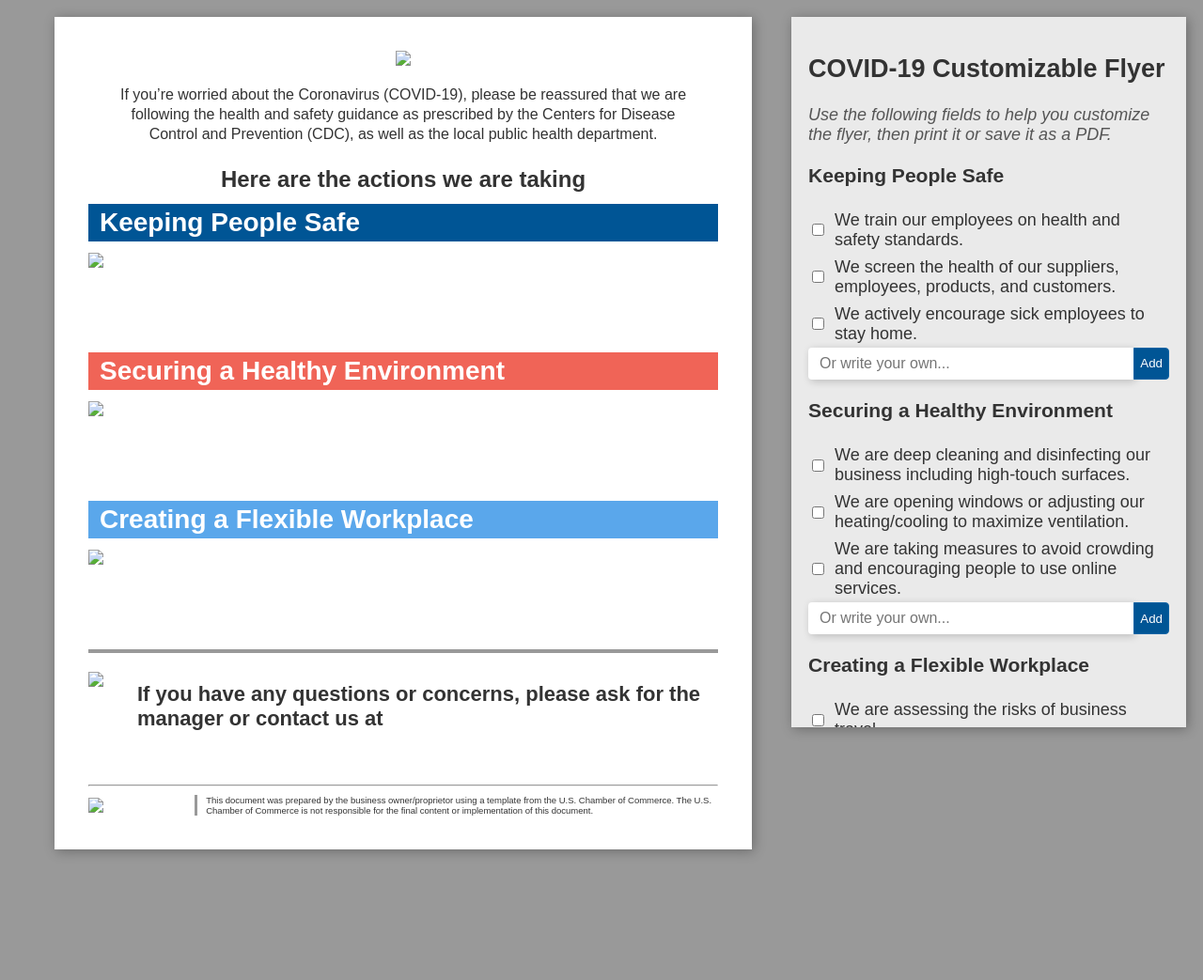
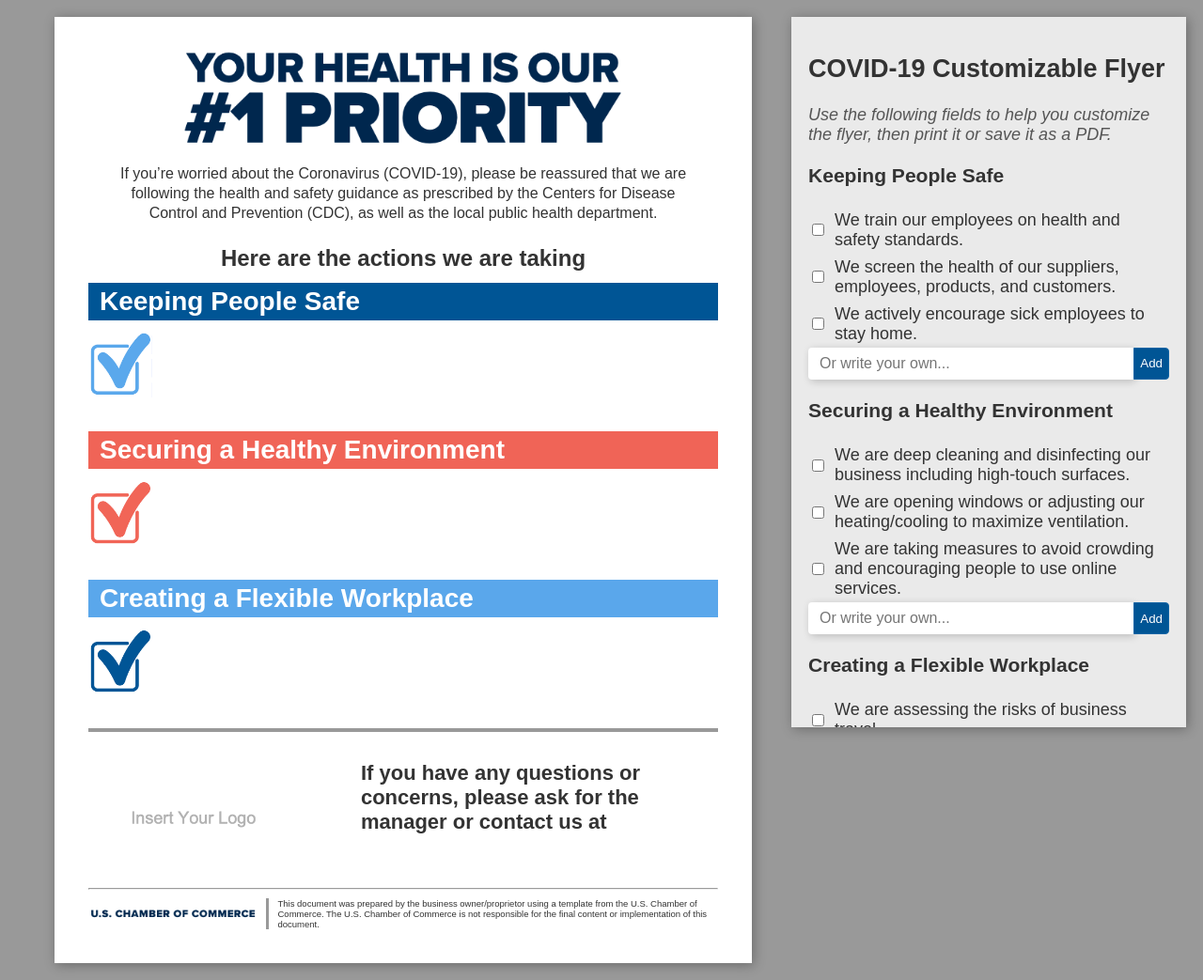
Before and after one commit to USChamber/covid-19-flyer-generator, a website: page src/index.html in a window 1280 px wide. Shown: the whole page at 94% size. Before the commit the page ends 922 px from the top, so only its background shows below. Drawn offline with Linux system fonts and the light colour scheme; files that its build step writes are made by us from their sources.

Commit message:
V1 in Prod

```diff
--- a/src/index.html
+++ b/src/index.html
@@ -5,7 +5,7 @@
     <meta charset="UTF-8">
     <meta name="viewport" content="width=device-width, initial-scale=1.0">
     <title>Covid-19 Customizable Flyer | U.S. Chamber of Commerce</title>
-    <link rel="stylesheet" href="/app/covid-19-flyer/style.css" />
+    <link rel="stylesheet" href="/style.css" />
     <!-- Global site tag (gtag.js) - Google Analytics -->
     <script async src="https://www.googletagmanager.com/gtag/js?id=UA-46739516-1"></script>
     <script>
@@ -108,7 +108,7 @@
         </div>
         <div id="OutputContainer">
             <div id="Header">
-                <img src="/app/covid-19-flyer/img/header.png">
+                <img src="/img/header.png">
                 <p class="instructions" contenteditable="true">If you’re worried about the Coronavirus (COVID-19),
                     please be reassured that
                     we are following the health and safety guidance as prescribed by the Centers for
@@ -117,30 +117,30 @@
             </div>
             <h4 class="checklist-header" style="background: #005595;" contenteditable="true">Keeping People Safe</h4>
             <div class="checklist-container">
-                <img class="checklist-icon" src="/app/covid-19-flyer/img/check1.png">
+                <img class="checklist-icon" src="/img/check1.png">
                 <div class="checklist-items" id="KeepingSafeItems"></div>
             </div>
             <h4 class="checklist-header" style="background: #F06457;" contenteditable="true">Securing a Healthy
                 Environment</h4>
             <div class="checklist-container">
-                <img class="checklist-icon" src="/app/covid-19-flyer/img/check2.png">
+                <img class="checklist-icon" src="/img/check2.png">
                 <div class="checklist-items" id="SecuringEnvironmentItems"></div>
             </div>
             <h4 class="checklist-header" style="background: #5AA7EB;" contenteditable="true">Creating a Flexible
                 Workplace</h4>
             <div class="checklist-container">
-                <img class="checklist-icon" src="/app/covid-19-flyer/img/check3.png">
+                <img class="checklist-icon" src="/img/check3.png">
                 <div class="checklist-items" id="FlexibleWorkplaceItems"></div>
             </div>
             <hr class="thick-hr" />
             <div id="Subfooter">
-                <img id="Logo" src="/app/covid-19-flyer/img/logo_placeholder.png" />
+                <img id="Logo" src="/img/logo_placeholder.png" />
                 <p contenteditable="true">If you have any questions or concerns,
                     please ask for the manager or contact us at <br /><span id="ContactUs"></span></p>
             </div>
             <hr />
             <div id="Footer">
-                <img src="/app/covid-19-flyer/img/chamber-logo.png">
+                <img src="/img/chamber-logo.png">
                 <div class="footer-text">
                     <p>This document was prepared by the business owner/proprietor using a template from the U.S.
                         Chamber of Commerce. The U.S. Chamber of Commerce is not responsible for the final content or
@@ -150,7 +150,7 @@
             </div>
         </div>
     </div>
-    <script src="/app/covid-19-flyer/index.js"></script>
+    <script src="/index.js"></script>
 </body>
 
 </html>
```
Also changed, not shown: package.json (line endings or trailing spaces).
